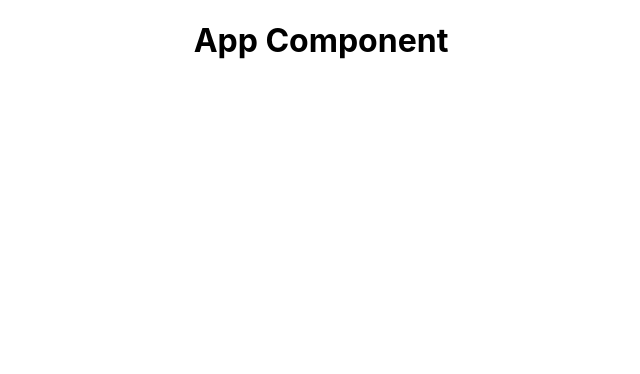
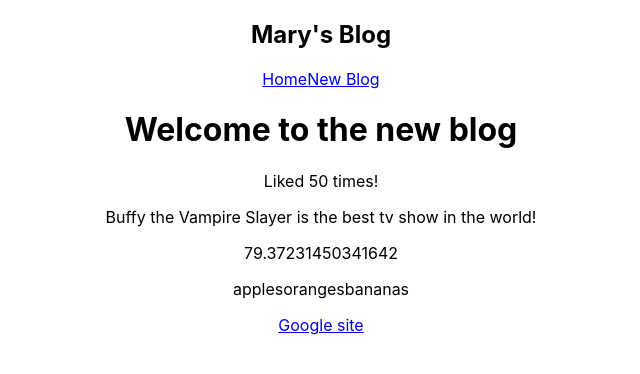
Before and after one commit to lyremlou/mary-blog, a React (Create React App) app: page / in a window 1280 px wide. Shown: the top 374 px of the page, without its empty margins (319-959 px from the left). Built offline with nearby package versions, Linux system fonts and the light colour scheme.

Commit message:
Add nav bar

```diff
--- a/src/App.js
+++ b/src/App.js
@@ -1,10 +1,22 @@
 import './App.css';
-
+import Navbar from './Navbar';
 function App() {
+  const title="Welcome to the new blog";
+  const likes = 50;
+  const link = "http://www/google.com";
   return (
     <div className="App">
+      <Navbar/>
      <div className="content">
-      <h1>App Component</h1>
+      <h1>{title}</h1>
+      <p>Liked {likes} times!</p>
+      <p>{"Buffy the Vampire Slayer is the best tv show in the world!"}</p>
+      <p>{Math.random() *100}</p>
+      <p>{["apples", "oranges", "bananas"]}</p>
+
+      <a href={link}>Google site </a>
+
+
      </div>
     </div>
   );
--- /dev/null
+++ b/src/Navbar.js
@@ -0,0 +1,13 @@
+const Navbar = () => {
+    return (
+        <nav className="navbar">
+            <h1>Mary's Blog</h1>
+            <div className="links">
+                <a href="/">Home</a>
+                <a href="/create">New Blog</a>
+            </div>
+        </nav>
+     );
+}
+
+export default Navbar;
```
